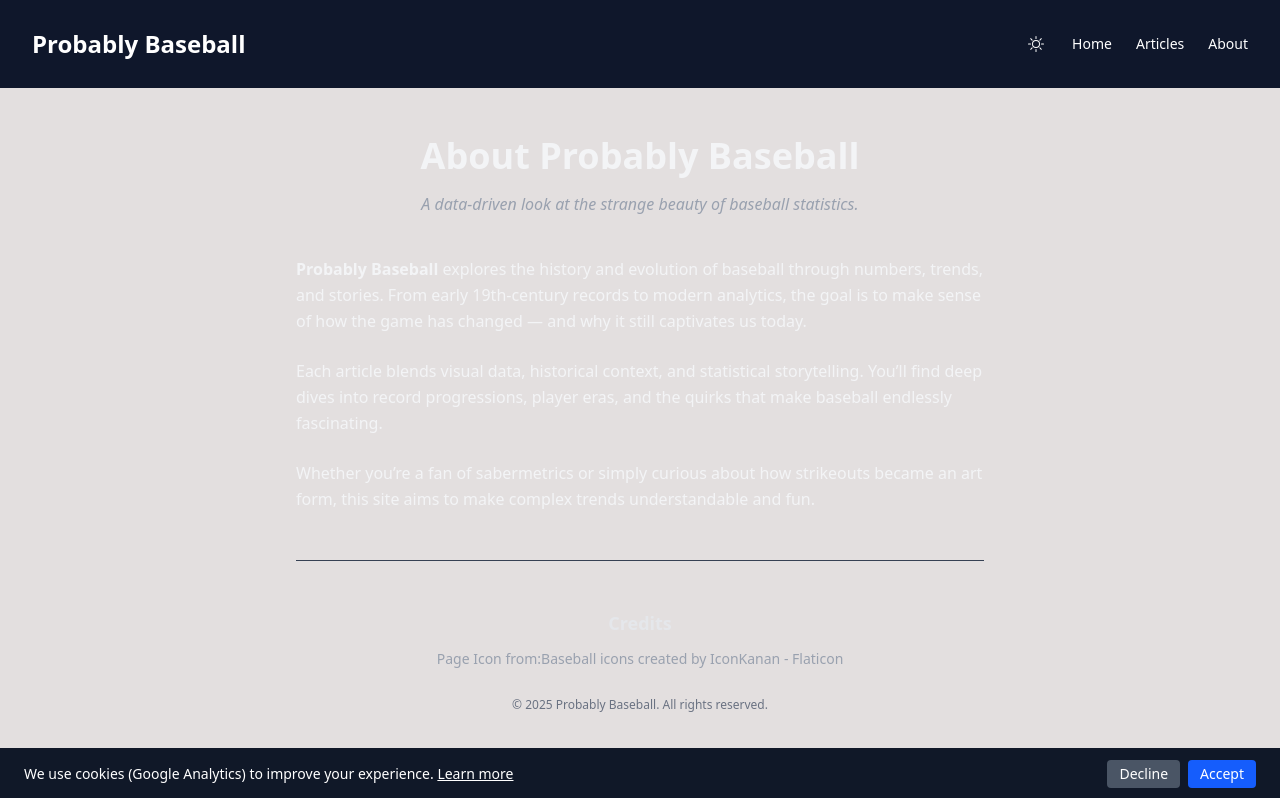
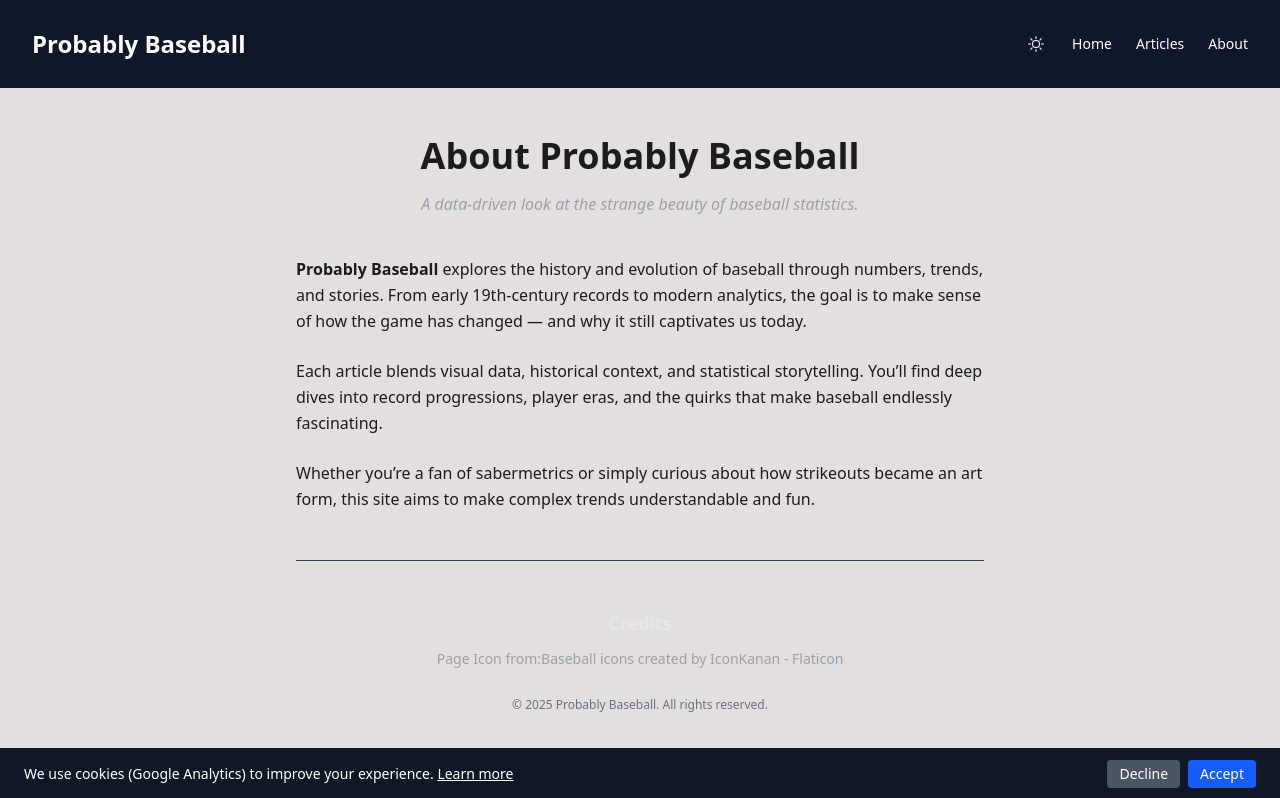
Before and after one commit to ColeB2/probablybaseball, a Next.js app: page /about in a window 1280 px wide. Shown: the top 798 px of the page. Built offline with nearby package versions, Linux system fonts and the light colour scheme.

Commit message:
about page coloring

```diff
--- a/src/app/about/page.tsx
+++ b/src/app/about/page.tsx
@@ -6,7 +6,14 @@ export const metadata = {
 
 export default function AboutPage() {
   return (
-    <main className="font-sans flex flex-col items-center px-6 sm:px-10 py-12 max-w-3xl mx-auto text-gray-100">
+    <div className="min-h-screen bg-bg-page">
+        <main
+            className="
+                font-sans flex flex-col items-center
+                px-6 sm:px-10 py-12 max-w-3xl mx-auto
+                text-text-primary
+            "
+        >
         {/* Page Title */}
         <h1 className="text-4xl font-bold mb-4 text-center">
             About Probably Baseball
@@ -62,5 +69,6 @@ export default function AboutPage() {
             </p>
         </section>
         </main>
+    </div>
   );
 }
```
Lines whose indentation alone changed are shown as unchanged.
